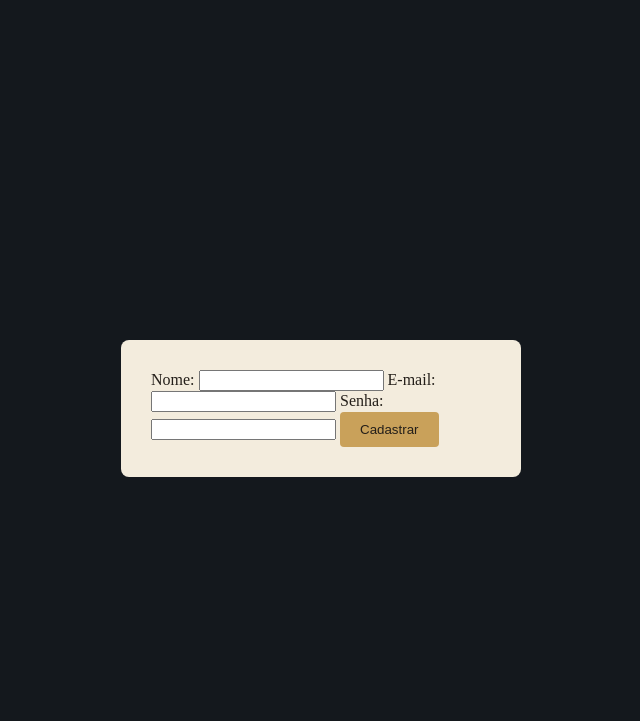
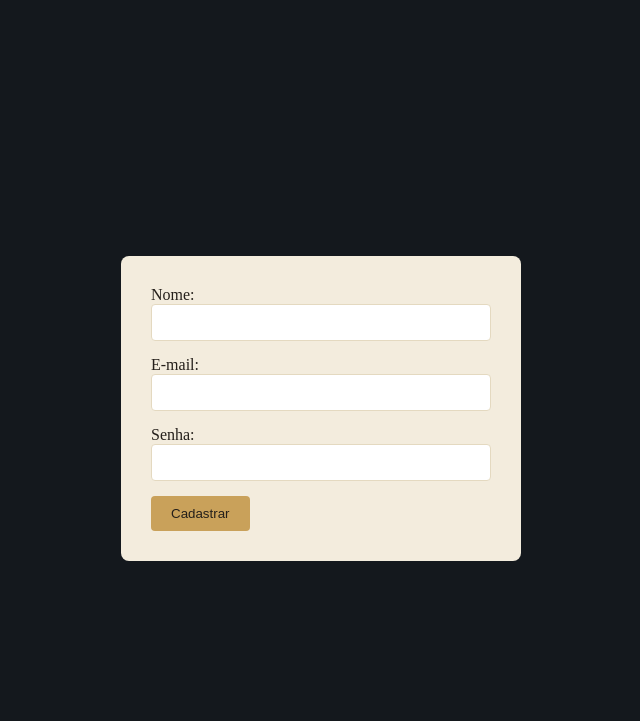
Before and after one commit to geovanyhenri6-pixel/biblioteca-pessoal, a Flask app: page /cadastro in a window 1280 px wide. Shown: the top 721 px of the page, without its empty margins (319-959 px from the left). Run offline with Flask 3, Linux system fonts and the light colour scheme.

Commit message:
css: estilo dos campos de input

```diff
--- a/static/css/style.css
+++ b/static/css/style.css
@@ -37,3 +37,14 @@ form {
     border-radius: 8px;
     width: 340px;
 }
+
+input {
+   width: 100%;
+   box-sizing: border-box;
+   background-color: white;
+   color: var(--cor-texto-escuro);
+   border: 1px solid var(--cor-papel-borda);
+   border-radius: 4px;
+   padding: 10px;
+   margin-bottom: 15px;
+}
```
